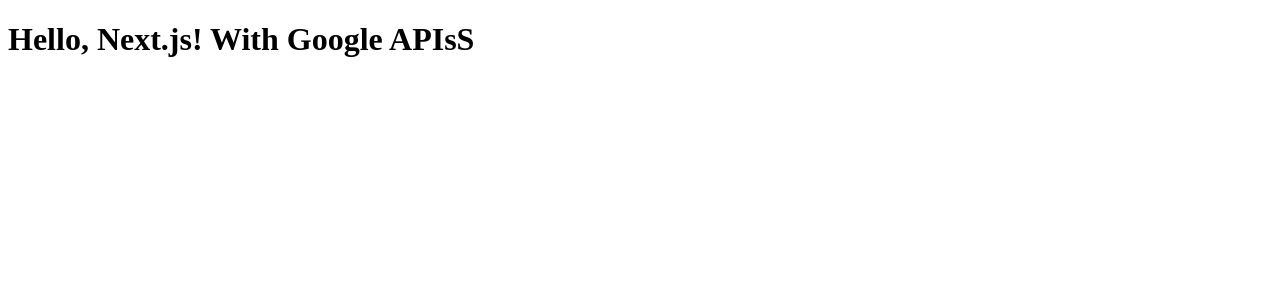
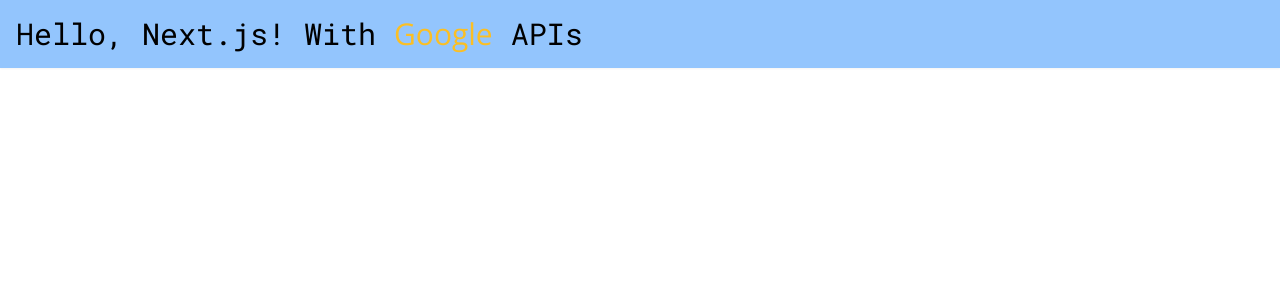
Before and after one commit to christapia81/google, a Next.js app: page / in a window 1280 px wide. Shown: the top 300 px of the page. Built offline with nearby package versions, Linux system fonts and the light colour scheme.

Commit message:
Add tailwind CSS

```diff
--- a/package.json
+++ b/package.json
@@ -20,8 +20,11 @@
   "devDependencies": {
     "@types/node": "22.10.1",
     "@types/react": "18.3.13",
+    "autoprefixer": "^10.4.20",
     "eslint": "9.16.0",
     "eslint-config-next": "15.0.3",
+    "postcss": "^8.4.49",
+    "tailwindcss": "^3.4.16",
     "typescript": "5.7.2"
   }
 }
--- /dev/null
+++ b/postcss.config.js
@@ -0,0 +1,6 @@
+module.exports = {
+  plugins: {
+    tailwindcss: {},
+    autoprefixer: {},
+  },
+}
--- a/src/app/layout.tsx
+++ b/src/app/layout.tsx
@@ -1,10 +1,29 @@
+import "../styles/globals.css";
+
+//👇 Import Open Sans font
+import { Open_Sans, Roboto_Mono } from 'next/font/google'
+
+const openSans = Open_Sans({
+  subsets: ['latin'],
+  display: 'swap',
+  //👇 Add variable to our object
+  variable: '--font-opensans',
+})
+
+//👇 Configure the object for our second font
+const robotoMono = Roboto_Mono({
+  subsets: ['latin'],
+  display: 'swap',
+  variable: '--font-roboto-mono',
+})
+
 export default function RootLayout({
     children,
   }: {
     children: React.ReactNode
   }) {
     return (
-      <html lang="en">
+      <html lang="en" className={`${openSans.variable} ${robotoMono.variable} font-sans`} >
         <body>{children}</body>
       </html>
     )
--- a/src/app/page.tsx
+++ b/src/app/page.tsx
@@ -1,3 +1,3 @@
 export default function Page() {
-    return <h1>Hello, Next.js! With Google APIsS</h1>
+    return  <h1 className="p-4 text-3xl font-mono bg-blue-300 shadow-sm">Hello, Next.js! With <span className="text-amber-400 font-sans">Google</span> APIs</h1>
   }
--- /dev/null
+++ b/src/styles/globals.css
@@ -0,0 +1,3 @@
+@tailwind base;
+@tailwind components;
+@tailwind utilities;
--- /dev/null
+++ b/tailwind.config.js
@@ -0,0 +1,16 @@
+/** @type {import('tailwindcss').Config} */
+module.exports = {
+  content: [
+    "./src/**/*.{js,ts,jsx,tsx,mdx}",
+  ],
+  theme: {
+    extend: {
+      fontFamily: {
+        // 👇 Add CSS variables
+        sans: ["var(--font-opensans)"],
+        mono: ["var(--font-roboto-mono)"],
+      },
+    },
+  },
+  plugins: [],
+}
```
Also changed, not shown: 1 other file (tests, documents, lock files or other folders).
